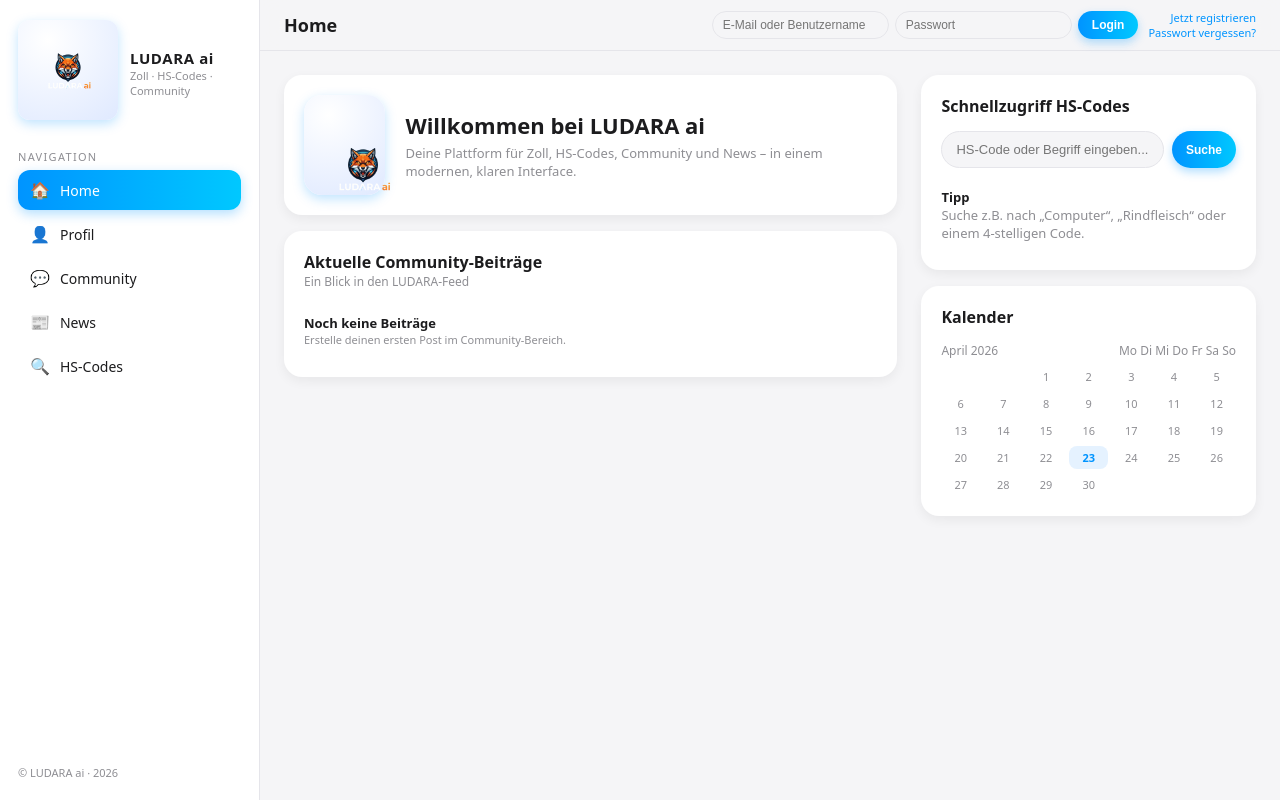
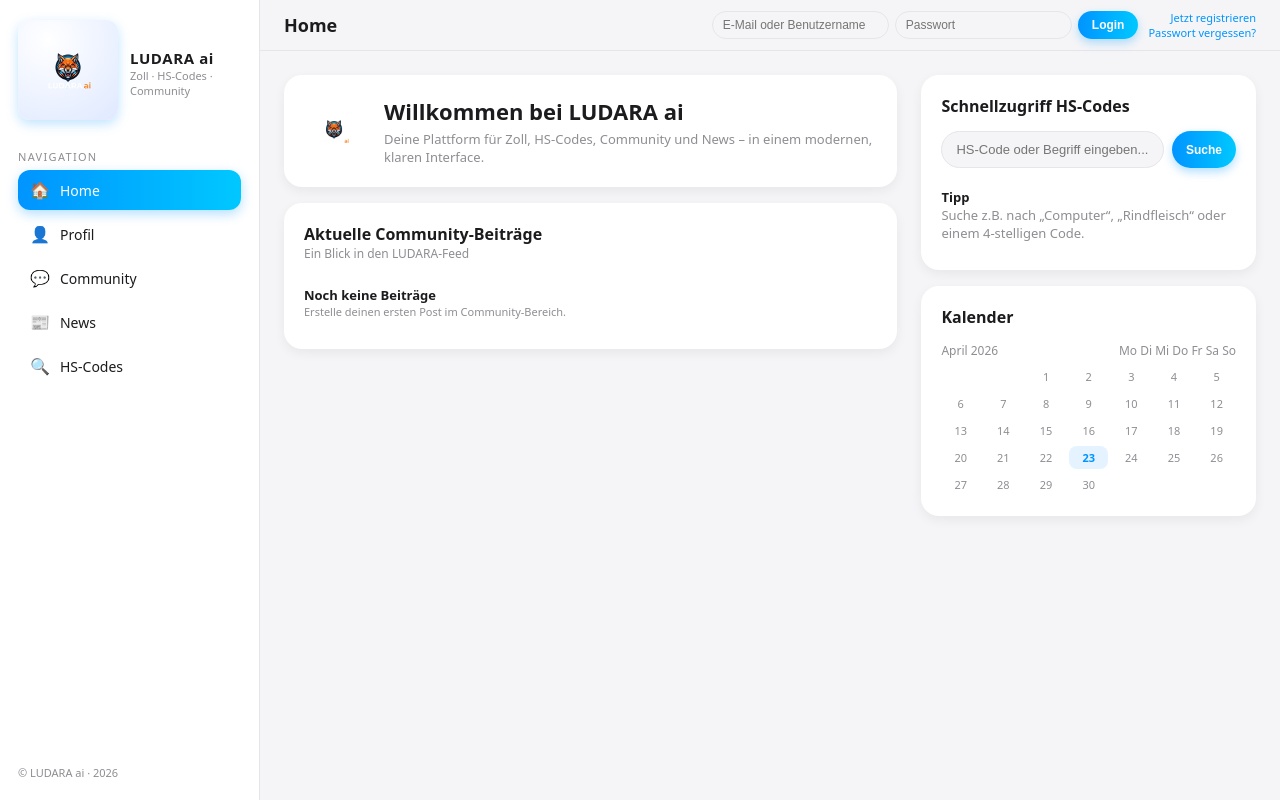
Before and after one commit to r0n3x/zoll-plattform, a website: page public/index.html in a window 1280 px wide. Drawn offline with Linux system fonts and the light colour scheme.

Commit message:
style.css

```diff
--- a/public/css/style.css
+++ b/public/css/style.css
@@ -280,20 +280,23 @@ body {
 }
 
 .hero-logo {
-  height: 100px;
-  width: 100px;
-  border-radius: 18px;
-   object-fit: contain;
-  background: radial-gradient(circle at 30% 20%, #ffffff, #dfe9ff);
-  padding: 4px;
-  box-shadow: 0 4px 12px rgba(0, 148, 255, 0.25);
+  height: 72px;
+  width: 72px;
+  display: flex;
+  align-items: center;
+  justify-content: center;
+  background: none;
+  box-shadow: none;
+  border-radius: 0; /* optional */
 }
 
+
 .hero-logo img {
-  width: 150%;
-  height: 150%;
+  width: 100%;
+  height: 100%;
   object-fit: contain;
 }
+
 
 .hero-text-title {
   font-size: 22px;
```
